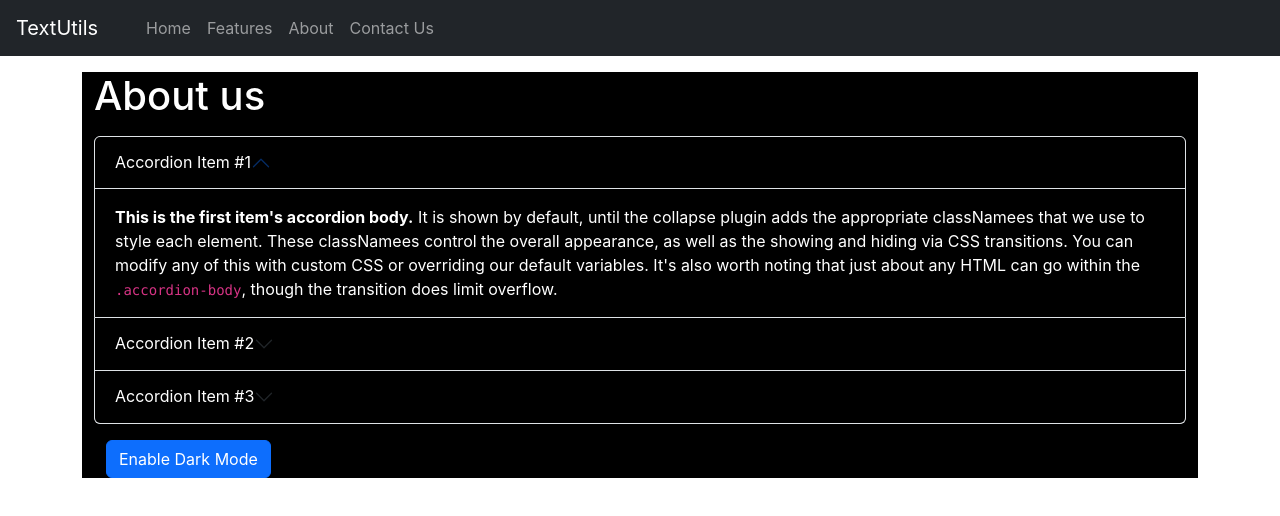
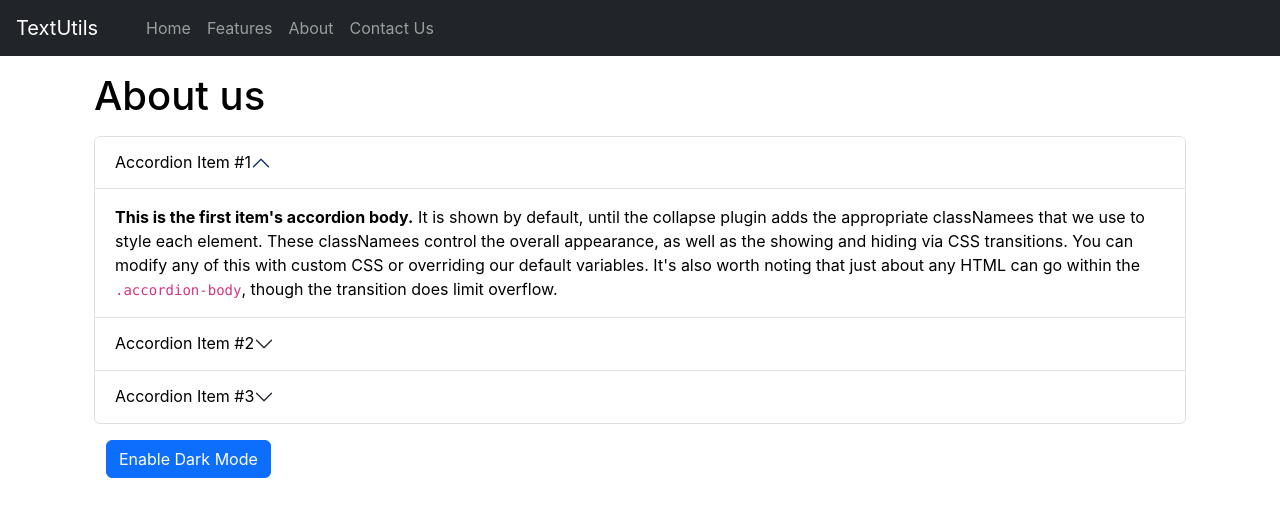
Before and after one commit to poojarupanwar/ReactJsTutorials, a React (Create React App) app in the folder my-app/: page / in a window 1280 px wide. Shown: the top 516 px of the page. Built offline with nearby package versions, Linux system fonts and the light colour scheme.

Commit message:
Update About.js component
Dark mode is enabled

```diff
--- a/my-app/src/components/About.js
+++ b/my-app/src/components/About.js
@@ -1,12 +1,30 @@
+import { useState } from "react";
 import React from "react";
 
 export default function About() {
 
-  let myStyle={
-      color:'white',
-      backgroundColor:'black'
-  }
 
+   const [myStyle, setMyStyle] = useState({
+    color:'black',
+    backgroundColor:'white'
+})
+  const [btntext,setBtnText]=useState("Enable Dark Mode")
+
+  const toggleStyle=()=>{
+      if(myStyle.color ==='white'){
+        setMyStyle({
+          color:'black',
+          backgroundColor:'white'
+        })
+        setBtnText("Enable Dark Mode")
+      }else{
+        setMyStyle({
+          color:'white',
+          backgroundColor:'black'
+        })
+        setBtnText("Enable White Mode")
+      }
+    }
   return (
 
     <div className="container" style={myStyle}>
@@ -107,7 +125,7 @@ export default function About() {
         </div>
       </div>
       <div className="container my-3">
-      <button type="button" class="btn btn-primary">Enable Dark Mode</button>
+      <button onClick={toggleStyle} type="button" className="btn btn-primary">{btntext}</button>
       </div>
     </div>
   );
```
